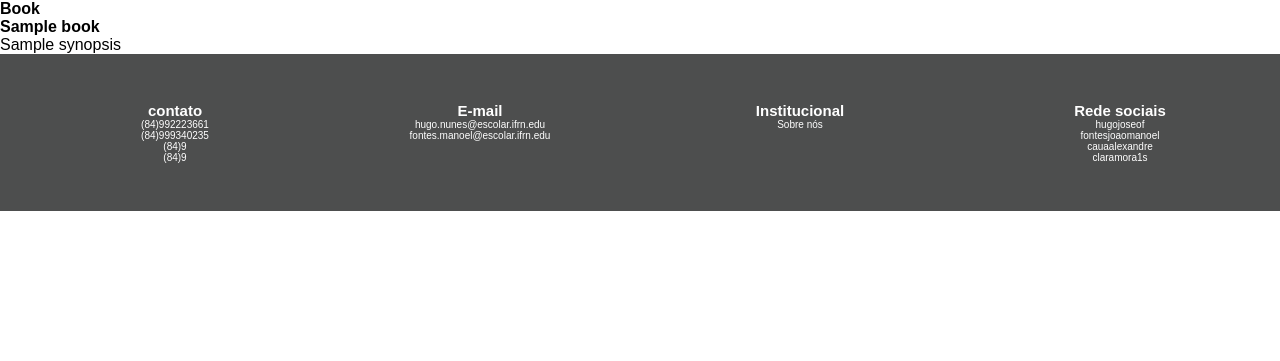
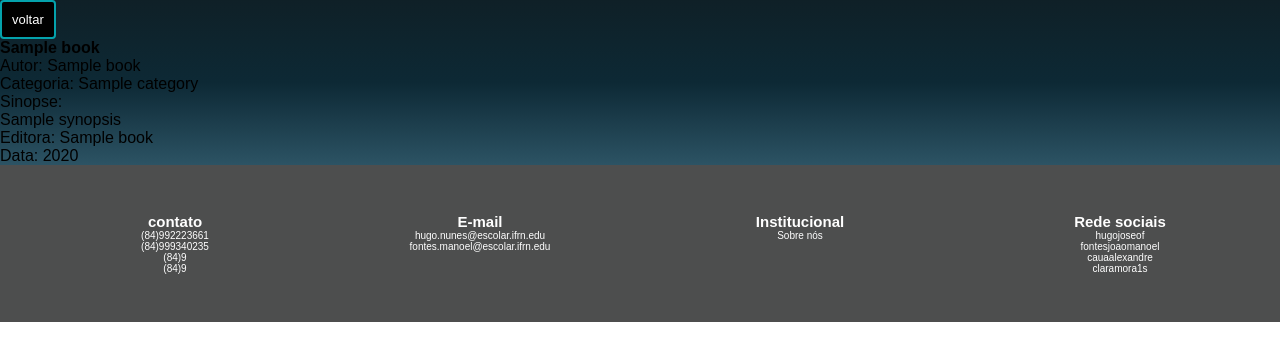
Before and after one commit to JoaoManoelFontes/Project-Trabalho_db, a Flask app: template app/templates/book.html in a window 1280 px wide. Shown: the part 117-478 px from the top of the page. Run offline with Flask 2, Linux system fonts and the light colour scheme; the template is opened without the code that fills it: most values are stand-ins (such as "Sample title", 1, 10 or a date in 2020).

Commit message:
add book

```diff
--- a/app/templates/book.html
+++ b/app/templates/book.html
@@ -1,8 +1,31 @@
 {% extends 'base.html' %}
 {% block conteudo %}
-    <h1>Book</h1>
-    <h2>{{book['title']}}</h2>
-    <div>
+<main>
+  <div class="link">
+    <a href="/"><button class="botao">voltar</button></a>
+  </div>
+  <div class="book">
+    <div class="titulo-do-livro">
+      <h1>{{book['title']}}</h1>
+    </div>
+    <div class="autor">
+      <p>Autor: {{book['author_name']}}</p>
+    </div>
+    <div class="categoria">
+      <p>Categoria: {{book['category']}}</p>
+    </div>
+    <div class="sinopse">
+      <p>Sinopse:</p>
       <p>{{book['synopsis']}}</p>
     </div>
+    <div class="container">
+      <div class="editora">
+        <p>Editora: {{book['publishing_company_name']}}</p>
+      </div>
+      <div class="data">
+        <p>Data: {{book['release_year']}}</p>
+      </div>
+    </div>
+  </div>
+</main>
 {% endblock %}
```
